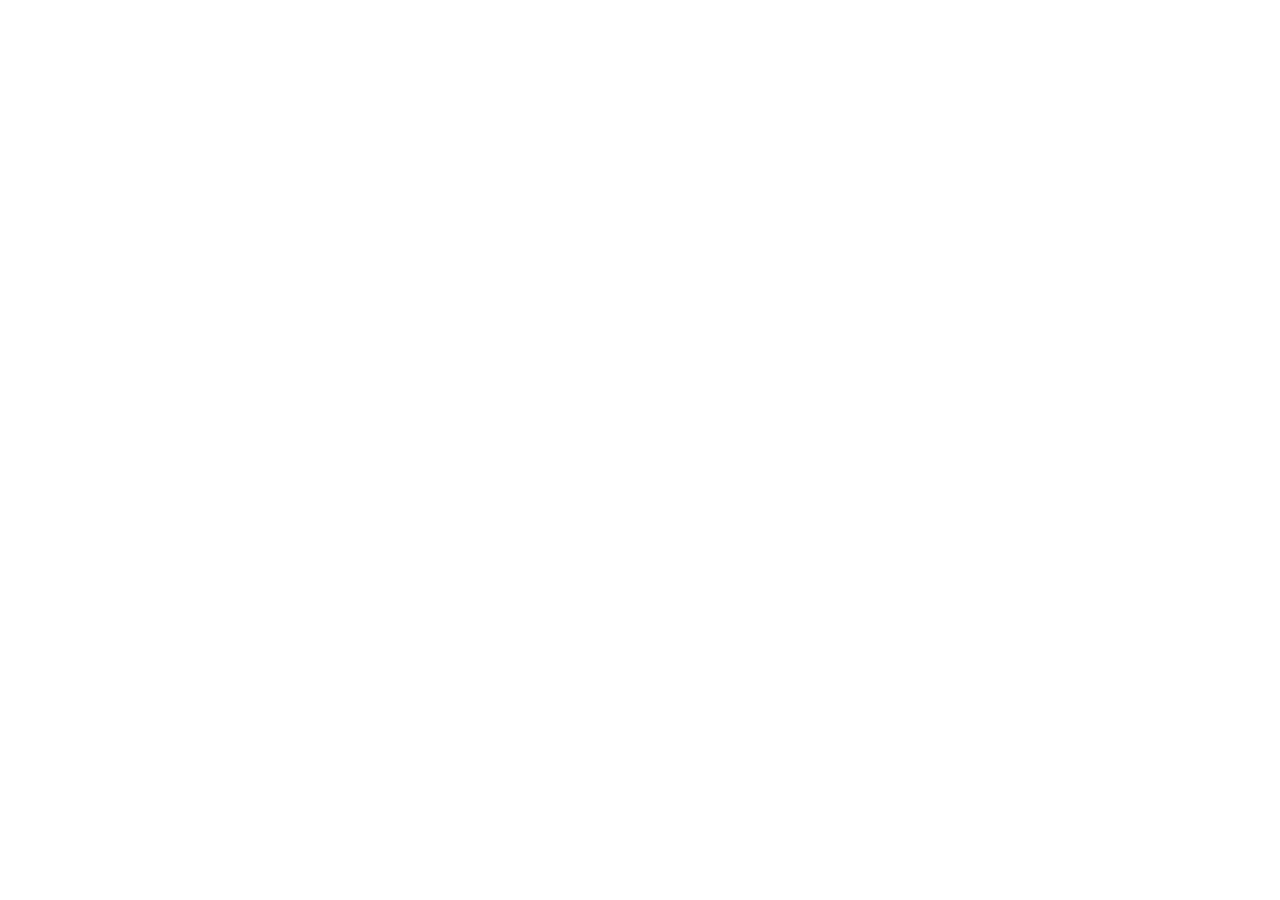
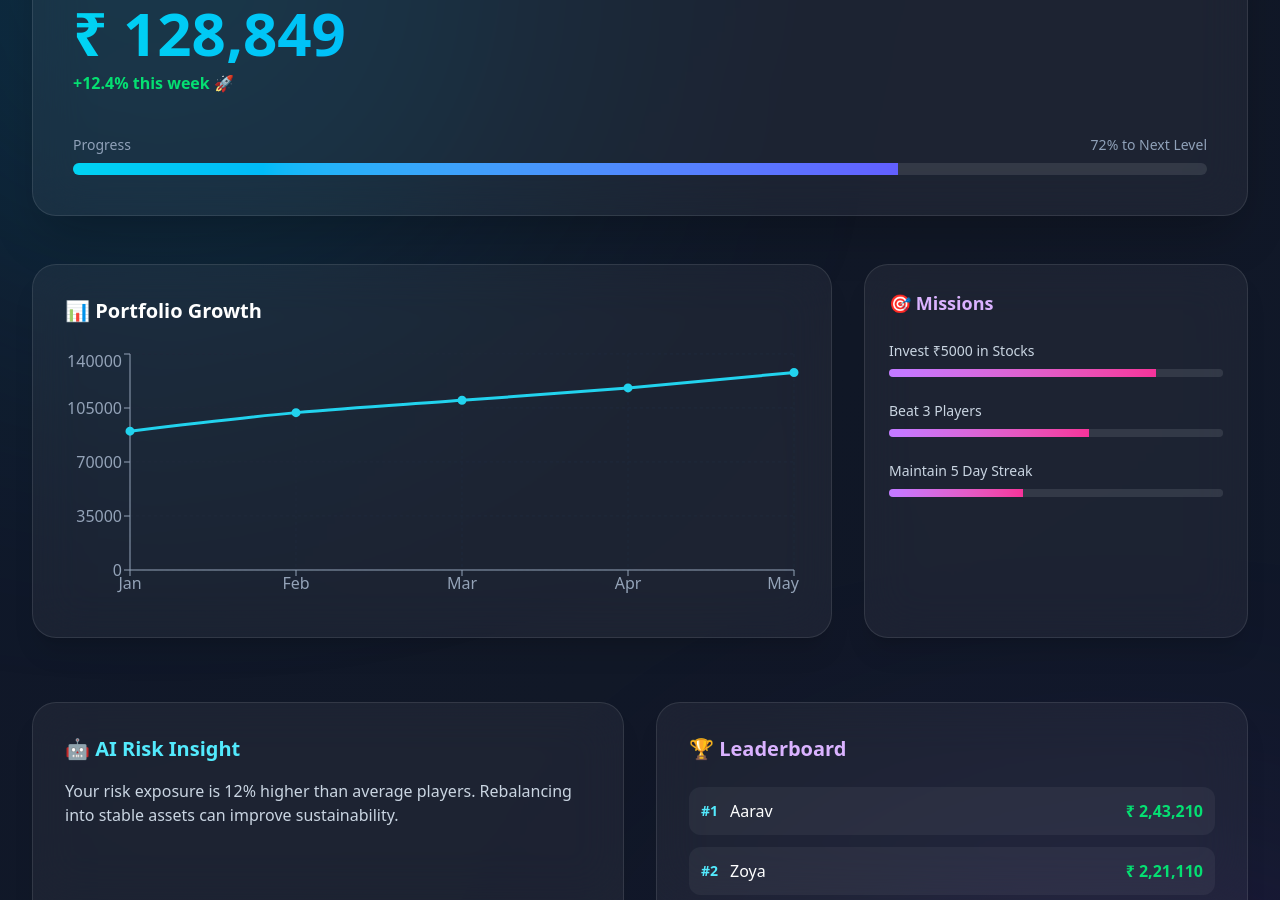
Before and after one commit to abhishek4524/Forgo, a React (Vite) app in the folder client/: page /dashboard in a window 1280 px wide. Before the commit this address had no page. Shown: the part 200-1100 px from the top of the page. Before the commit the page ends 800 px from the top, so only its background shows below. Built offline with nearby package versions, Linux system fonts and the light colour scheme.

Commit message:
Create Dashboard page and Update naming in HeroSection

```diff
--- a/client/package.json
+++ b/client/package.json
@@ -17,6 +17,7 @@
     "react-dom": "^19.2.4",
     "react-icons": "^5.5.0",
     "react-router-dom": "^7.13.0",
+    "recharts": "^3.7.0",
     "tailwindcss": "^4.1.18"
   },
   "devDependencies": {
--- a/client/src/App.jsx
+++ b/client/src/App.jsx
@@ -1,12 +1,14 @@
 import React from 'react'
 import { Routes, Route } from 'react-router-dom'
 import Home from './pages/Home'
+import Dashboard from './pages/Dashboard'
 
 const App = () => {
   return (
     <div>
       <Routes>
         <Route path='/' element={<Home />} />
+        <Route path='/dashboard' element={<Dashboard />} />
       </Routes>
     </div>
   )
--- a/client/src/components/HeroSection.jsx
+++ b/client/src/components/HeroSection.jsx
@@ -136,7 +136,7 @@
             {/* Play overlay */}
             <button
               aria-label="Play preview"
-              className="absolute left-1/2 -translate-x-1/2 bottom-5 inline-flex items-center gap-3 px-4 py-2 rounded-full bg-gradient-to-r from-[#00c6ff] to-[#03bafc] text-white font-semibold shadow-md"
+              className="absolute left-1/2 -translate-x-1/2 bottom-5 inline-flex items-center gap-3 px-4 py-2 rounded-full bg-linear-to-r from-[#00c6ff] to-[#03bafc] text-white font-semibold shadow-md"
             >
               ▶ Watch Preview
             </button>
--- /dev/null
+++ b/client/src/pages/Dashboard.jsx
@@ -0,0 +1,237 @@
+import React, { useEffect, useState } from "react";
+import {
+  LineChart,
+  Line,
+  XAxis,
+  YAxis,
+  Tooltip,
+  ResponsiveContainer,
+  CartesianGrid,
+} from "recharts";
+
+export default function Dashboard() {
+  const [netWorth, setNetWorth] = useState(128754);
+  const [xp, setXp] = useState(8530);
+  const [level, setLevel] = useState(1);
+  const [progress, setProgress] = useState(72);
+  const [showAchievement, setShowAchievement] = useState(false);
+
+  /* =====================================
+     Fake Live Updates
+  ===================================== */
+  useEffect(() => {
+    const interval = setInterval(() => {
+      setNetWorth((prev) => prev + Math.floor(Math.random() * 120));
+      setXp((prev) => prev + Math.floor(Math.random() * 8));
+
+      setProgress((p) => {
+        if (p >= 98) {
+          setLevel((l) => l + 1);
+          setShowAchievement(true);
+          setTimeout(() => setShowAchievement(false), 2000);
+          return 10;
+        }
+        return p + Math.random() * 2;
+      });
+    }, 3500);
+
+    return () => clearInterval(interval);
+  }, []);
+
+  /* =====================================
+     Chart Data
+  ===================================== */
+  const chartData = [
+    { month: "Jan", value: 90000 },
+    { month: "Feb", value: 102000 },
+    { month: "Mar", value: 110000 },
+    { month: "Apr", value: 118000 },
+    { month: "May", value: 128000 },
+  ];
+
+  return (
+    <div className="min-h-screen bg-linear-to-br from-[#0f172a] via-[#111827] to-[#0f172a] text-white p-8 relative overflow-hidden">
+
+      {/* Ambient Glow */}
+      <div className="absolute -top-40 -left-40 w-160 h-160 bg-cyan-500/20 blur-[180px] rounded-full"></div>
+      <div className="absolute -bottom-40 -right-40 w-160 h-160 bg-purple-500/20 blur-[180px] rounded-full"></div>
+
+      {/* HEADER */}
+      <div className="flex justify-between items-center mb-12 relative z-10">
+        <h1 className="text-4xl font-extrabold tracking-tight">
+          👑 Future Mogul
+        </h1>
+
+        <div className="px-6 py-2 rounded-full bg-cyan-500/20 border border-cyan-400/40 backdrop-blur-md">
+          Level {level}
+        </div>
+      </div>
+
+      {/* NET WORTH PANEL */}
+      <div className="bg-white/5 backdrop-blur-xl border border-white/10 rounded-3xl p-10 shadow-2xl mb-12">
+
+        <p className="text-cyan-300 text-sm uppercase tracking-widest">
+          Virtual Net Worth
+        </p>
+
+        <h2 className="text-6xl font-extrabold mt-5 bg-linear-to-r from-cyan-400 to-blue-500 bg-clip-text text-transparent">
+          ₹ {netWorth.toLocaleString()}
+        </h2>
+
+        <p className="text-green-400 mt-2 font-semibold">
+          +12.4% this week 🚀
+        </p>
+
+        {/* Level Progress */}
+        <div className="mt-10">
+          <div className="flex justify-between text-sm text-slate-400">
+            <span>Progress</span>
+            <span>{Math.floor(progress)}% to Next Level</span>
+          </div>
+
+          <div className="mt-2 h-3 bg-white/10 rounded-full overflow-hidden">
+            <div
+              className="h-full bg-linear-to-r from-cyan-400 to-indigo-500 transition-all duration-1000"
+              style={{ width: `${progress}%` }}
+            ></div>
+          </div>
+        </div>
+      </div>
+
+      {/* MAIN GRID */}
+      <div className="grid lg:grid-cols-3 gap-8">
+
+        {/* PORTFOLIO CHART */}
+        <div className="lg:col-span-2 bg-white/5 backdrop-blur-xl border border-white/10 rounded-3xl p-8 shadow-xl">
+          <h3 className="text-xl font-bold mb-6">
+            📊 Portfolio Growth
+          </h3>
+
+          <div className="h-64">
+            <ResponsiveContainer width="100%" height="100%">
+              <LineChart data={chartData}>
+                <CartesianGrid strokeDasharray="3 3" stroke="#1e293b" />
+                <XAxis dataKey="month" stroke="#94a3b8" />
+                <YAxis stroke="#94a3b8" />
+                <Tooltip />
+                <Line
+                  type="monotone"
+                  dataKey="value"
+                  stroke="#22d3ee"
+                  strokeWidth={3}
+                  dot={{ fill: "#22d3ee" }}
+                />
+              </LineChart>
+            </ResponsiveContainer>
+          </div>
+        </div>
+
+        {/* MISSIONS PANEL */}
+        <div className="bg-white/5 backdrop-blur-xl border border-white/10 rounded-3xl p-6 shadow-xl space-y-6">
+
+          <h3 className="text-lg font-bold text-purple-300">
+            🎯 Missions
+          </h3>
+
+          <Mission title="Invest ₹5000 in Stocks" progress={80} />
+          <Mission title="Beat 3 Players" progress={60} />
+          <Mission title="Maintain 5 Day Streak" progress={40} />
+
+        </div>
+      </div>
+
+      {/* LEADERBOARD + AI */}
+      <div className="grid lg:grid-cols-2 gap-8 mt-16">
+
+        {/* AI INSIGHT */}
+        <div className="bg-white/5 backdrop-blur-xl border border-white/10 rounded-3xl p-8 shadow-xl">
+          <h3 className="text-xl font-bold mb-4 text-cyan-300">
+            🤖 AI Risk Insight
+          </h3>
+          <p className="text-slate-300">
+            Your risk exposure is 12% higher than average players.
+            Rebalancing into stable assets can improve sustainability.
+          </p>
+        </div>
+
+        {/* LEADERBOARD */}
+        <div className="bg-white/5 backdrop-blur-xl border border-white/10 rounded-3xl p-8 shadow-xl">
+          <h3 className="text-xl font-bold mb-6 text-purple-300">
+            🏆 Leaderboard
+          </h3>
+
+          <LeaderboardRow rank="1" name="Aarav" worth="₹ 2,43,210" />
+          <LeaderboardRow rank="2" name="Zoya" worth="₹ 2,21,110" />
+          <LeaderboardRow rank="3" name="Kabir" worth="₹ 1,98,420" />
+          <LeaderboardRow rank="You" name="You" worth="₹ 1,28,754" highlight />
+        </div>
+      </div>
+
+      {/* LIVE ACTIVITY FEED */}
+      <div className="mt-16 bg-white/5 backdrop-blur-xl border border-white/10 rounded-3xl p-8 shadow-xl">
+        <h3 className="text-lg font-bold mb-6 text-yellow-300">
+          🔔 Live Activity
+        </h3>
+
+        <LiveItem text="Zoya just crossed ₹2.2L net worth" />
+        <LiveItem text="Aryan unlocked 'Market Wolf' badge" />
+        <LiveItem text="Aditi gained 320 XP from Portfolio Challenge" />
+        <LiveItem text="Kabir reached Level 4" />
+      </div>
+
+      {/* Achievement Popup */}
+      {showAchievement && (
+        <div className="fixed inset-0 flex items-center justify-center pointer-events-none">
+          <div className="bg-linear-to-r from-cyan-500 to-indigo-600 px-10 py-6 rounded-2xl text-2xl font-bold animate-bounce shadow-2xl">
+            🎉 Level Up!
+          </div>
+        </div>
+      )}
+    </div>
+  );
+}
+
+/* ================= SUB COMPONENTS ================= */
+
+function Mission({ title, progress }) {
+  return (
+    <div>
+      <p className="text-sm text-slate-300">{title}</p>
+      <div className="mt-2 h-2 bg-white/10 rounded-full overflow-hidden">
+        <div
+          className="h-full bg-linear-to-r from-purple-400 to-pink-500"
+          style={{ width: `${progress}%` }}
+        ></div>
+      </div>
+    </div>
+  );
+}
+
+function LeaderboardRow({ rank, name, worth, highlight }) {
+  return (
+    <div
+      className={`flex justify-between items-center p-3 rounded-xl mb-3 transition ${
+        highlight
+          ? "bg-cyan-500/20 border border-cyan-400/40"
+          : "bg-white/5"
+      }`}
+    >
+      <div className="flex items-center gap-3">
+        <span className="font-bold text-sm text-cyan-300">#{rank}</span>
+        <span>{name}</span>
+      </div>
+      <span className="font-semibold text-green-400">{worth}</span>
+    </div>
+  );
+}
+
+/* ========= YOUR REQUESTED LIVE ITEM COMPONENT ========= */
+
+function LiveItem({ text }) {
+  return (
+    <div className="flex items-center gap-3 p-2 rounded-lg hover:bg-white/5 transition">
+      <div className="w-2 h-2 bg-green-400 rounded-full animate-ping"></div>
+      <span className="text-slate-300">{text}</span>
+    </div>
+  );
+}
```
Also changed, not shown: 1 other file (tests, documents, lock files or other folders).
